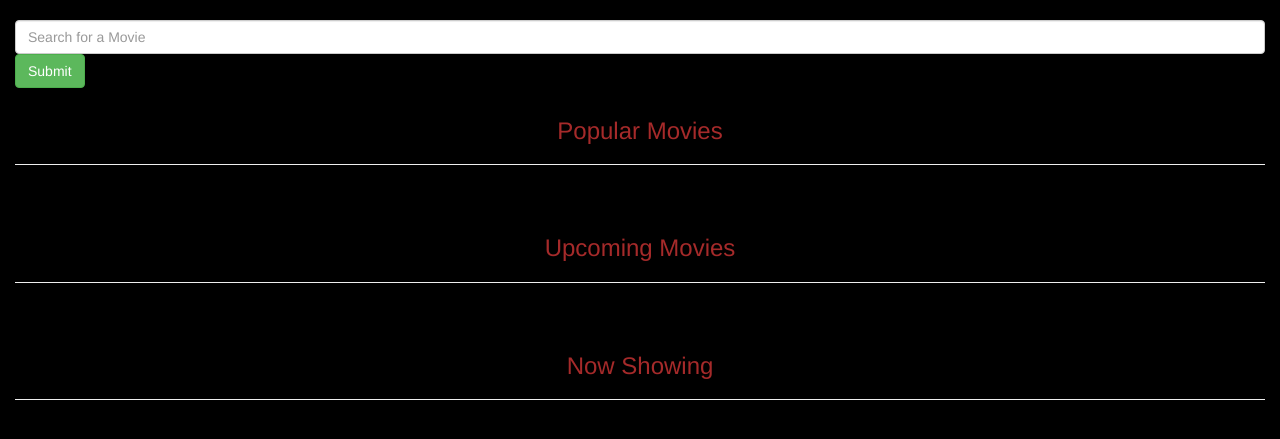
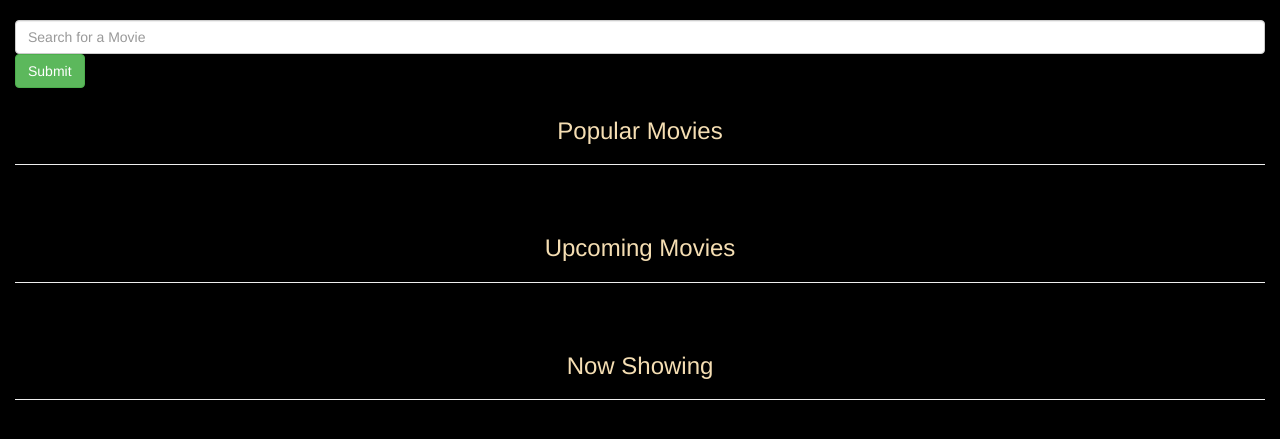
Before and after one commit to marknesh/onlymovies, a Flask app: template app/templates/index.html in a window 1280 px wide. Shown: the part 52-491 px from the top of the page. Run offline with Flask 2, Linux system fonts and the light colour scheme; the template is opened without the code that fills it, so the values that code supplies are empty; some libraries are stand-ins or nearby versions.

Commit message:
add css styles

```diff
--- a/app/static/css/index.css
+++ b/app/static/css/index.css
@@ -10,7 +10,7 @@ body{
     background-color: black;
 }
 .hi{
-  color: brown;
+  color:wheat;
   text-align: center;
   margin-top: 30px;
 }
```
